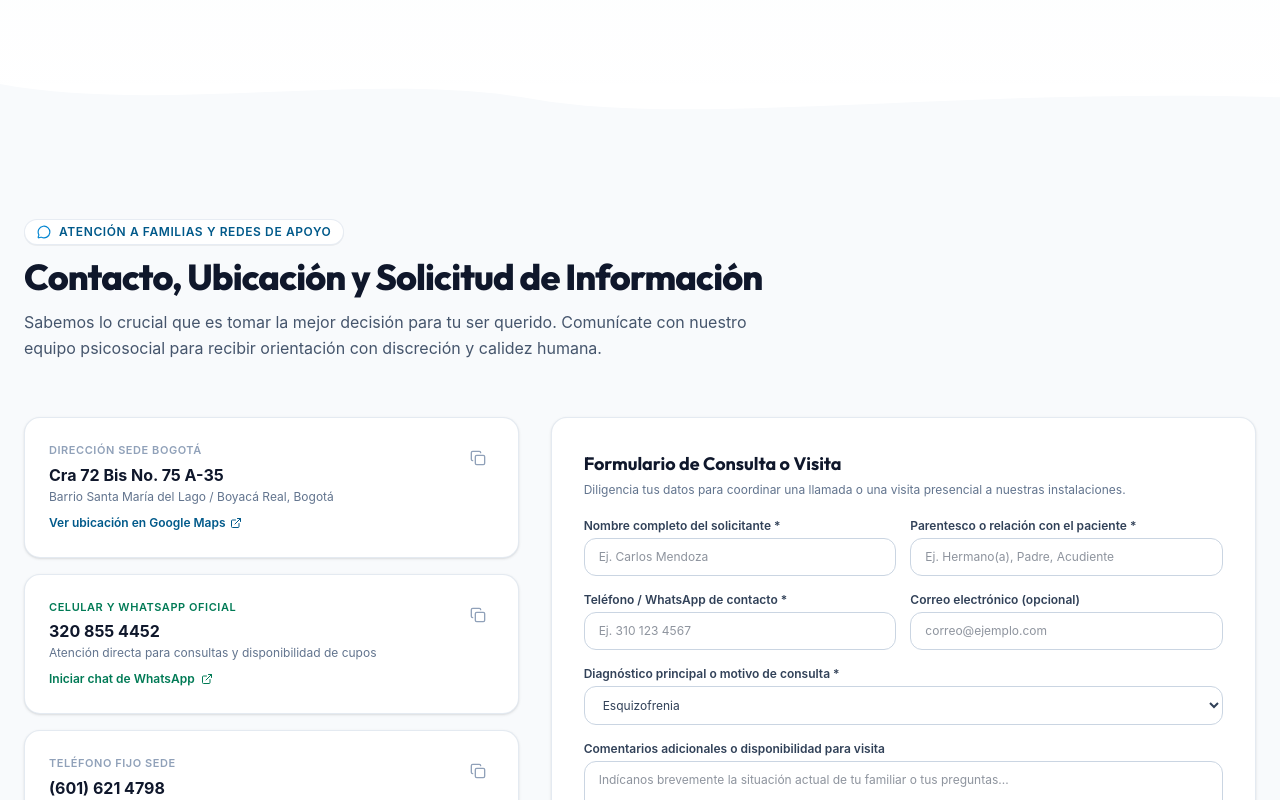
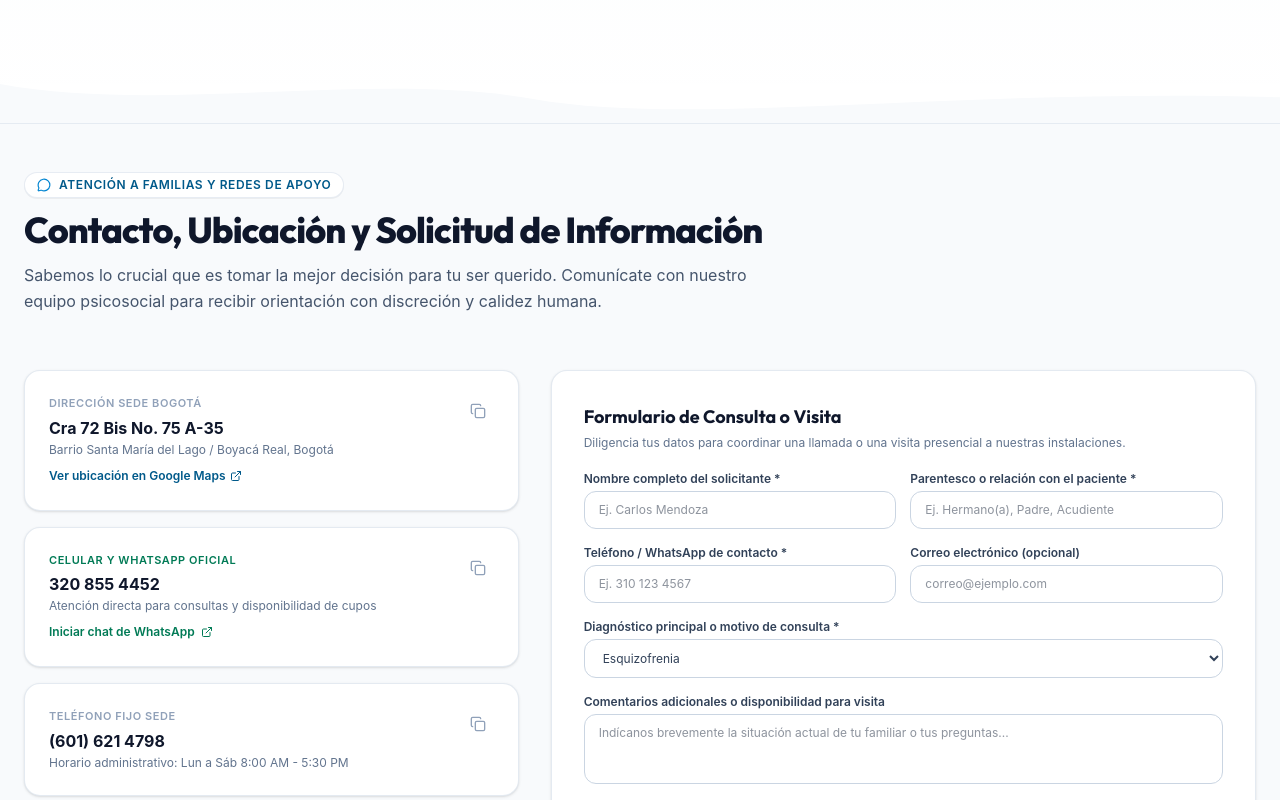
Before and after one commit to alberlismendez0-hue/fundacion-soplandoVida-bogota, a React (Vite) app: page / in a window 1280 px wide. Shown: the part 7720-8520 px from the top of the page. Built offline with nearby package versions, Linux system fonts and the light colour scheme.

Commit message:
fix: eliminacionde de espaciado

```diff
--- a/src/components/ContactSection.jsx
+++ b/src/components/ContactSection.jsx
@@ -55,9 +55,10 @@ export default function ContactSection() {
     return `https://wa.me/573208554452?text=${encodeURIComponent(text)}`;
   };
 
+  // ✅ AJUSTE CON ESPACIADO EQUILIBRADO:
   return (
-    <div className="relative bg-slate-50">
-      <section id="contacto" className="py-20 lg:py-24">
+    <div className="relative bg-slate-50 border-t border-slate-200/80">
+      <section id="contacto" className="pt-10 pb-16 lg:pt-12 lg:pb-20">
         <div className="max-w-7xl mx-auto px-4 sm:px-6">
 
           {/* Section Header */}
```
